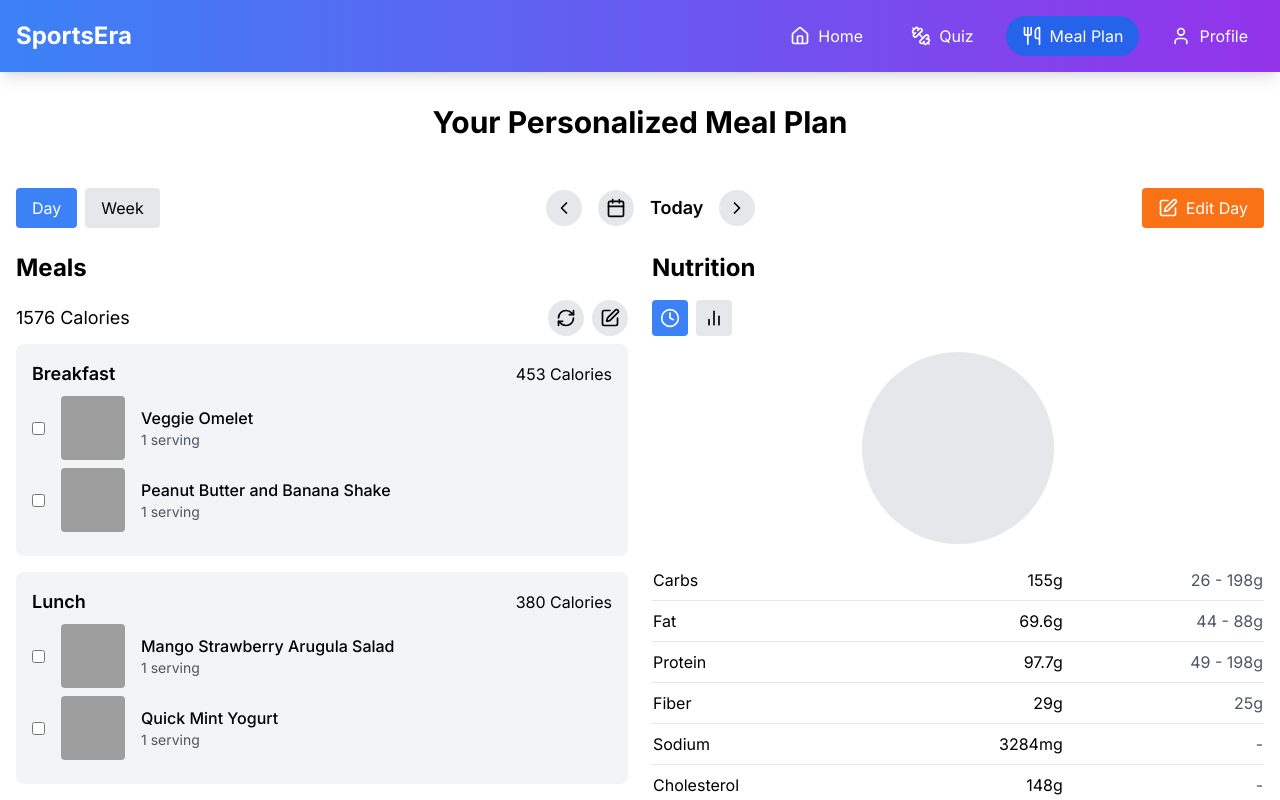
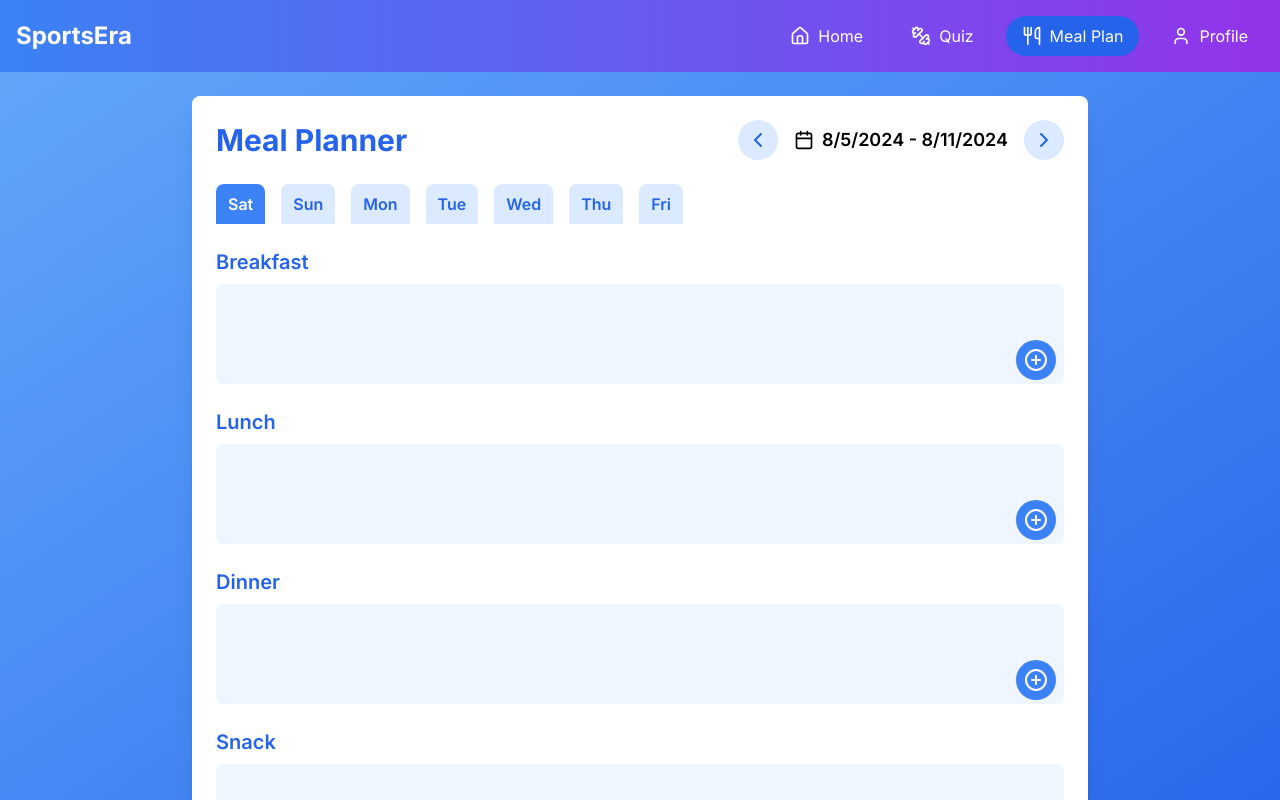
Before and after one commit to ObayM/SportsEra, a Next.js app: page /mealplanner in a window 1280 px wide. Shown: the top 800 px of the page. Built offline with nearby package versions, Linux system fonts and the light colour scheme; grey boxes are pictures that could not be loaded.

Commit message:
Meal Planner

```diff
--- a/app/mealplanner/page.jsx
+++ b/app/mealplanner/page.jsx
@@ -1,10 +1,130 @@
-import MealPlanner from './coms-meal.jsx';
+'use client'
 
-export default function MealPlanPage() {
+import React, { useState } from 'react';
+import { motion, AnimatePresence } from 'framer-motion';
+import { PlusCircle, Calendar, ChevronLeft, ChevronRight, X } from 'lucide-react';
+
+const mealTypes = ['Breakfast', 'Lunch', 'Dinner', 'Snack'];
+const daysOfWeek = [ 'Saturday', 'Sunday','Monday', 'Tuesday', 'Wednesday', 'Thursday', 'Friday'];
+
+const MealPlannerPage = () => {
+  const [currentWeek, setCurrentWeek] = useState(new Date());
+  const [activeDay, setActiveDay] = useState(daysOfWeek[0]);
+  const [meals, setMeals] = useState({});
+
+  const addMeal = (day, mealType) => {
+    const mealName = prompt(`Enter ${mealType} for ${day}:`);
+    if (mealName) {
+      setMeals(prevMeals => ({
+        ...prevMeals,
+        [day]: {
+          ...prevMeals[day],
+          [mealType]: [...(prevMeals[day]?.[mealType] || []), mealName]
+        }
+      }));
+    }
+  };
+
+  const removeMeal = (day, mealType, index) => {
+    setMeals(prevMeals => ({
+      ...prevMeals,
+      [day]: {
+        ...prevMeals[day],
+        [mealType]: prevMeals[day][mealType].filter((_, i) => i !== index)
+      }
+    }));
+  };
+
+  const changeWeek = (increment) => {
+    setCurrentWeek(prevWeek => {
+      const newWeek = new Date(prevWeek);
+      newWeek.setDate(newWeek.getDate() + (increment * 7));
+      return newWeek;
+    });
+  };
+
+  const formatWeekRange = (date) => {
+    const start = new Date(date);
+    start.setDate(start.getDate() - start.getDay() + 1);
+    const end = new Date(start);
+    end.setDate(end.getDate() + 6);
+    return `${start.toLocaleDateString()} - ${end.toLocaleDateString()}`;
+  };
+
   return (
-    <div>
-      <h1 className="text-3xl font-bold text-center my-8">Your Personalized Meal Plan</h1>
-      <MealPlanner sport="running" /> {/* Replace with the actual sport */}
+    <div className="min-h-screen bg-gradient-to-br from-blue-400 to-blue-600 p-4 sm:p-6">
+      <div className="max-w-4xl mx-auto bg-white rounded-lg shadow-xl overflow-hidden">
+        <div className="p-4 sm:p-6">
+          <div className="flex flex-col sm:flex-row justify-between items-center mb-6">
+            <h1 className="text-3xl font-bold text-blue-600 mb-4 sm:mb-0">Meal Planner</h1>
+            <div className="flex items-center space-x-4">
+              <button onClick={() => changeWeek(-1)} className="p-2 rounded-full bg-blue-100 text-blue-600 hover:bg-blue-200">
+                <ChevronLeft size={24} />
+              </button>
+              <span className="text-lg font-semibold flex items-center">
+                <Calendar size={20} className="mr-2" />
+                {formatWeekRange(currentWeek)}
+              </span>
+              <button onClick={() => changeWeek(1)} className="p-2 rounded-full bg-blue-100 text-blue-600 hover:bg-blue-200">
+                <ChevronRight size={24} />
+              </button>
+            </div>
+          </div>
+
+          <div className="mb-6 overflow-x-auto">
+            <div className="flex space-x-2 sm:space-x-4">
+              {daysOfWeek.map(day => (
+                <button
+                  key={day}
+                  onClick={() => setActiveDay(day)}
+                  className={`px-3 py-2 rounded-t-lg font-semibold transition-colors duration-300 ${
+                    activeDay === day ? 'bg-blue-500 text-white' : 'bg-blue-100 text-blue-600 hover:bg-blue-200'
+                  }`}
+                >
+                  {day.slice(0, 3)}
+                </button>
+              ))}
+            </div>
+          </div>
+
+          <AnimatePresence mode="wait">
+            <motion.div
+              key={activeDay}
+              initial={{ opacity: 0, y: 20 }}
+              animate={{ opacity: 1, y: 0 }}
+              exit={{ opacity: 0, y: -20 }}
+              transition={{ duration: 0.3 }}
+            >
+              {mealTypes.map(mealType => (
+                <div key={mealType} className="mb-6">
+                  <h2 className="text-xl font-semibold text-blue-600 mb-2">{mealType}</h2>
+                  <div className="bg-blue-50 rounded-lg p-4 min-h-[100px] relative">
+                    {meals[activeDay]?.[mealType]?.map((meal, index) => (
+                      <div key={index} className="bg-white rounded p-2 mb-2 flex justify-between items-center">
+                        <span>{meal}</span>
+                        <button
+                          onClick={() => removeMeal(activeDay, mealType, index)}
+                          className="mr-4 text-red-500 hover:text-red-600"
+                        >
+                          <X size={16} />
+                        </button>
+                      </div>
+                    ))}
+                    <button
+                      onClick={() => addMeal(activeDay, mealType)}
+                      className="absolute bottom-1 right-2 bg-blue-500 text-white rounded-full p-2 hover:bg-blue-600 transition-colors duration-300"
+                    >
+                      <PlusCircle size={24} />
+                    </button>
+                  </div>
+                </div>
+              ))}
+            </motion.div>
+          </AnimatePresence>
+        </div>
+      </div>
     </div>
   );
-}
+};
+
+export default MealPlannerPage;
```
